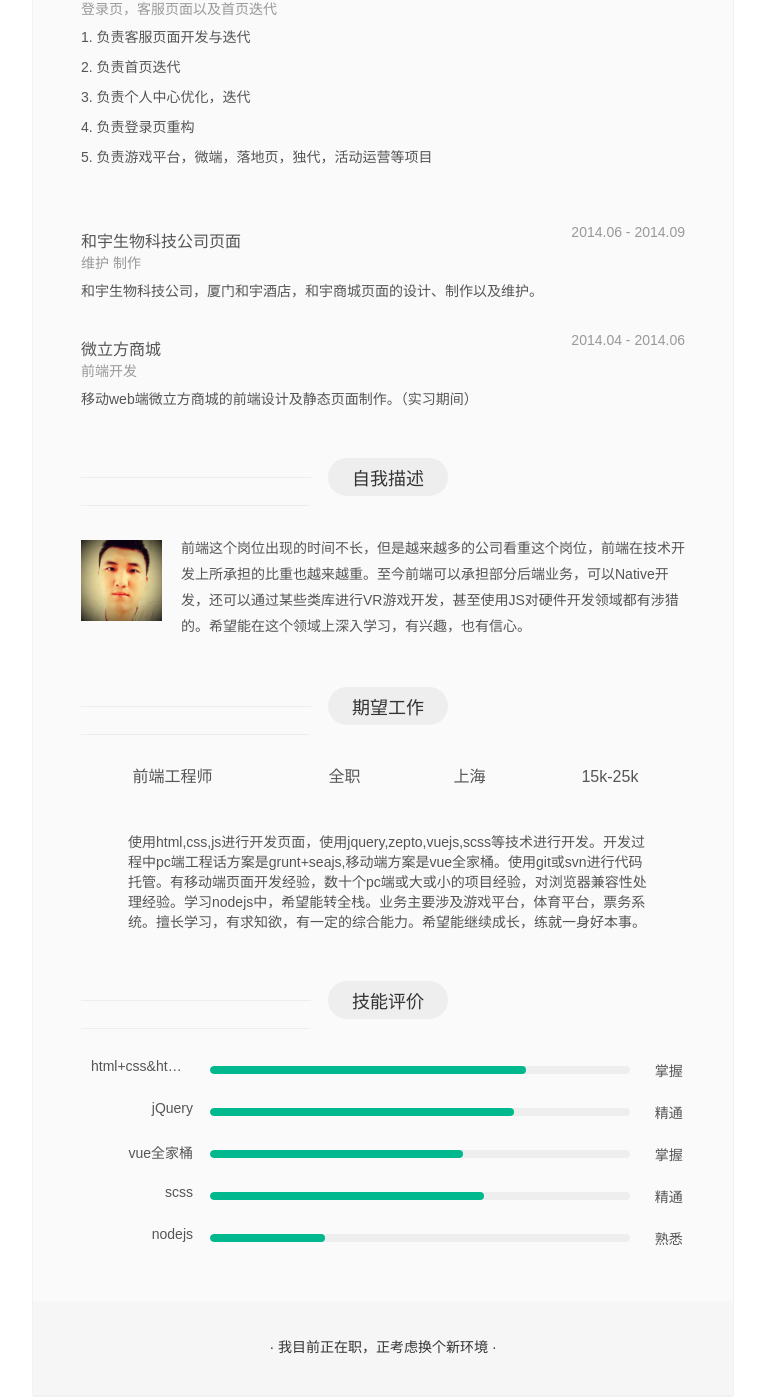
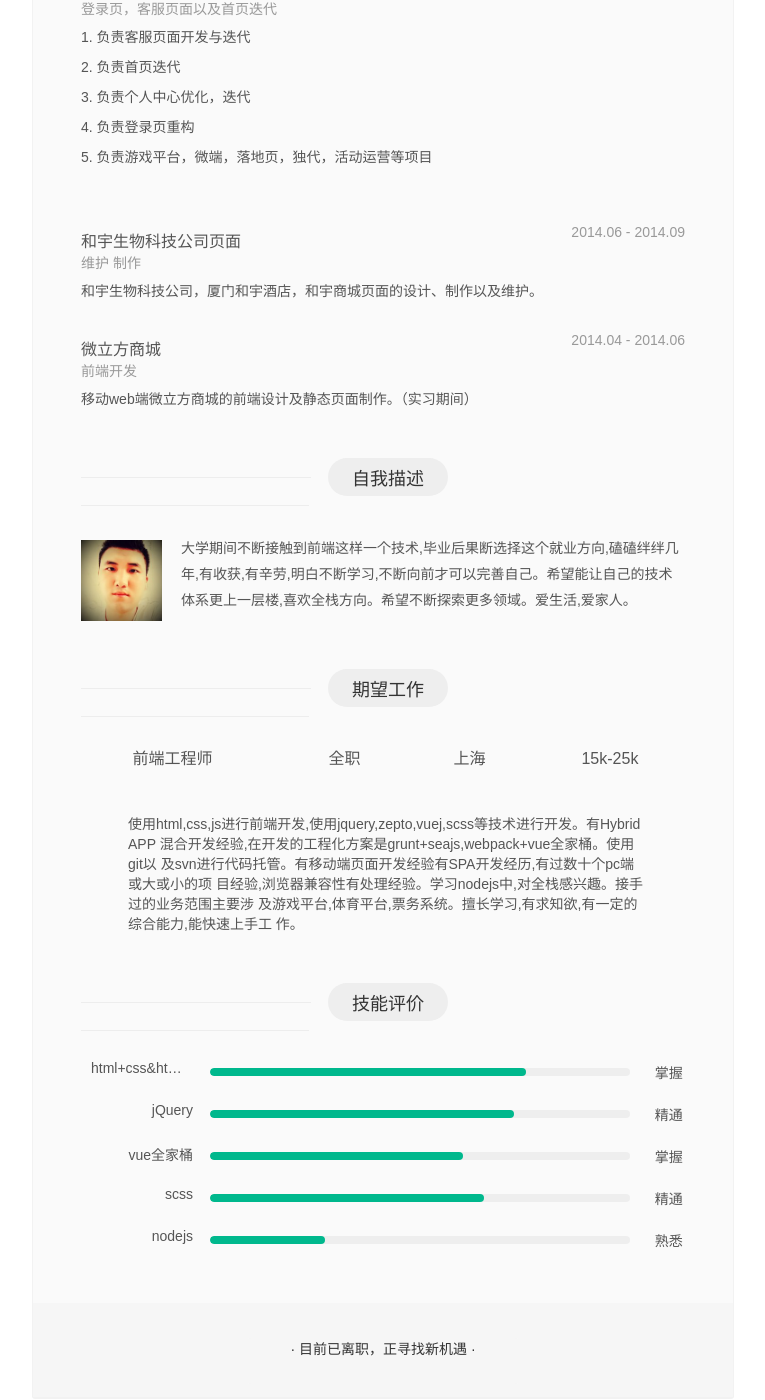
Before and after one commit to MR-liu/MR-liu.github.io, a Jekyll site: the page aboutMe/aboutMe.html, which Jekyll copies as it is, in a window 1280 px wide and 1400 px high, scrolled down 2408 px. Shown: the whole window, without its empty margins (257-1022 px from the left). Built offline with Jekyll 4.4.1, drawn with Linux system fonts in a browser that asks for light colours.

Commit message:
修改描述

```diff
--- a/aboutMe/aboutMe.html
+++ b/aboutMe/aboutMe.html
@@ -392,7 +392,7 @@
                                         <img src="./aboutMe/Cgo8PFTUb6eAGZoOAAAZCoMOJBk746.jpg" alt="刘泽锦" width="81px" height="81px"></div>
                                     <div class="mr_self_r ueditor_parse">
                                         <p>
-                                            前端这个岗位出现的时间不长，但是越来越多的公司看重这个岗位，前端在技术开发上所承担的比重也越来越重。至今前端可以承担部分后端业务，可以Native开发，还可以通过某些类库进行VR游戏开发，甚至使用JS对硬件开发领域都有涉猎的。希望能在这个领域上深入学习，有兴趣，也有信心。
+                                          大学期间不断接触到前端这样一个技术,毕业后果断选择这个就业方向,磕磕绊绊几年,有收获,有辛劳,明白不断学习,不断向前才可以完善自己。希望能让自己的技术体系更上一层楼,喜欢全栈方向。希望不断探索更多领域。爱生活,爱家人。
                                         </p>
                                     </div>
                                 </div>
@@ -438,7 +438,7 @@
                                             <i class="mr_job_b"></i>
                                             <div class="mr_expjob_content ueditor_parse">
                                                 <p>
-                                                    使用html,css,js进行开发页面，使用jquery,zepto,vuejs,scss等技术进行开发。开发过程中pc端工程话方案是grunt+seajs,移动端方案是vue全家桶。使用git或svn进行代码托管。有移动端页面开发经验，数十个pc端或大或小的项目经验，对浏览器兼容性处理经验。学习nodejs中，希望能转全栈。业务主要涉及游戏平台，体育平台，票务系统。擅长学习，有求知欲，有一定的综合能力。希望能继续成长，练就一身好本事。
+                                                  使用html,css,js进行前端开发,使用jquery,zepto,vuej,scss等技术进行开发。有Hybrid APP 混合开发经验,在开发的工程化方案是grunt+seajs,webpack+vue全家桶。使用git以 及svn进行代码托管。有移动端页面开发经验有SPA开发经历,有过数十个pc端或大或小的项 目经验,浏览器兼容性有处理经验。学习nodejs中,对全栈感兴趣。接手过的业务范围主要涉 及游戏平台,体育平台,票务系统。擅长学习,有求知欲,有一定的综合能力,能快速上手工 作。
                                                 </p>
                                             </div>
                                         </div>
@@ -507,7 +507,7 @@
                         <span>·</span>
                     </div>
                     -->
-                    <div class="form_wrap mr_self_s resume_status">·&nbsp;我目前正在职，正考虑换个新环境&nbsp;·</div>
+                    <div class="form_wrap mr_self_s resume_status">·&nbsp;目前已离职，正寻找新机遇&nbsp;·</div>
                 </div>
             </div>
         </div>
```
